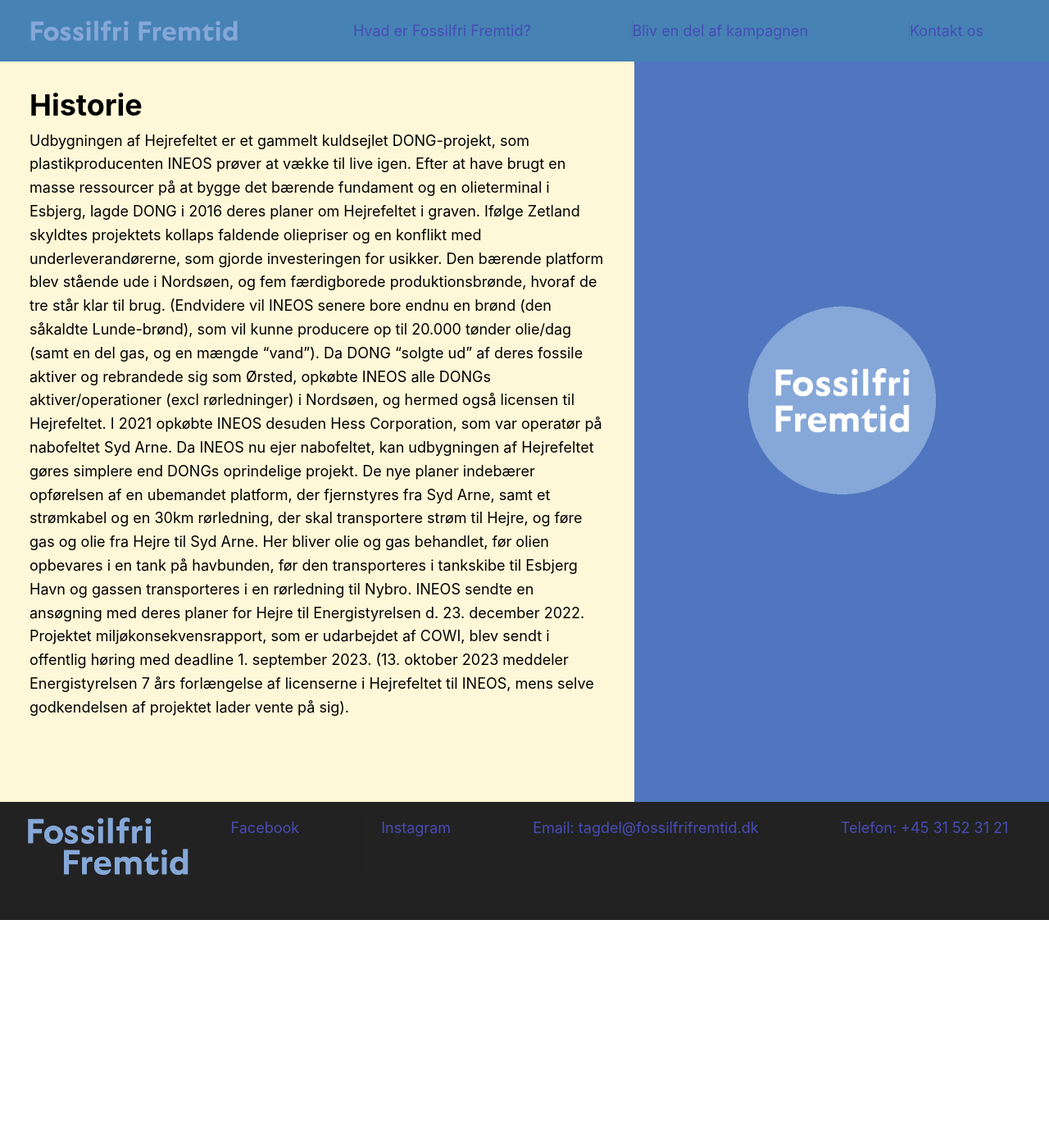
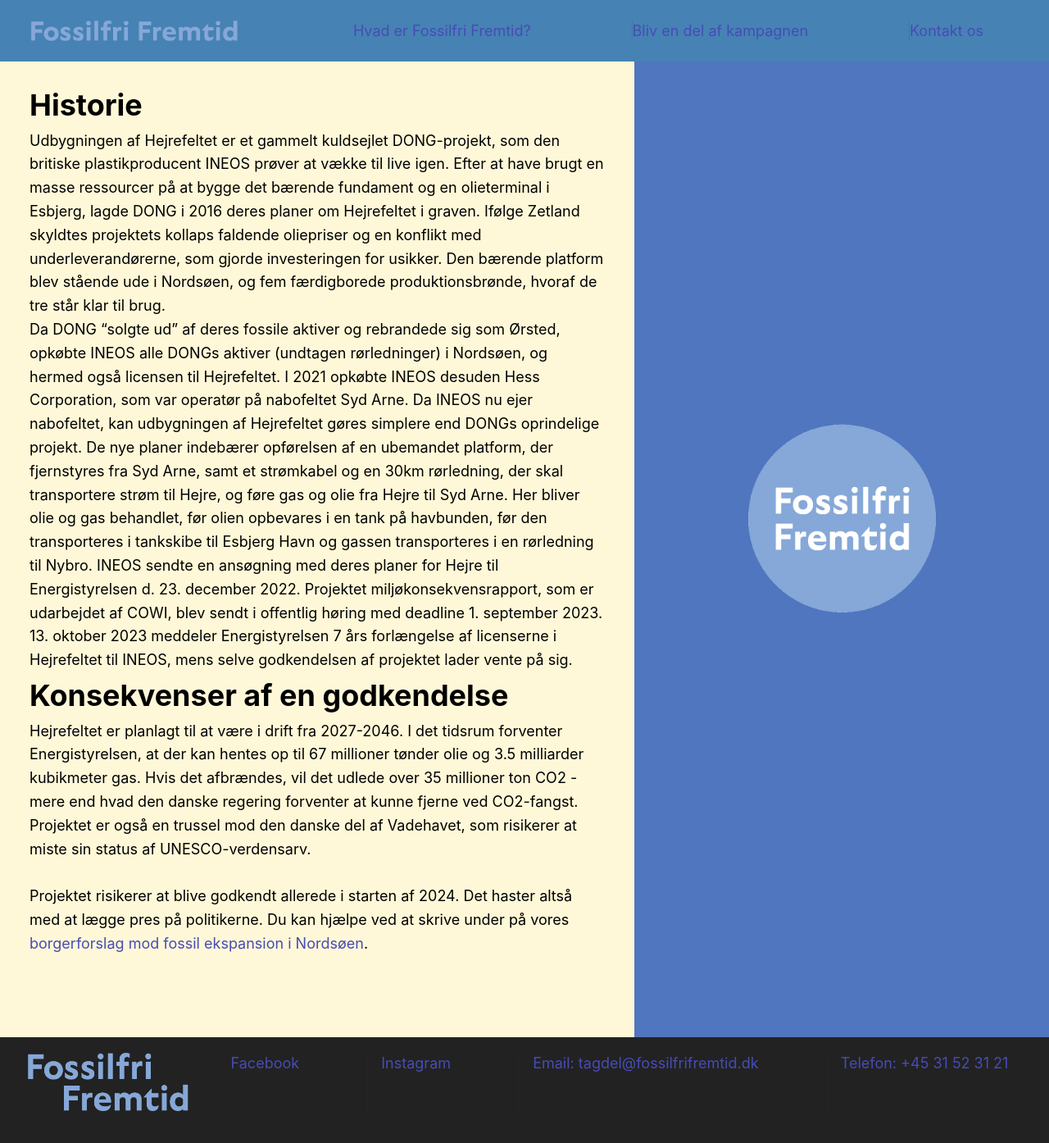
Before and after one commit to majaokholm/fossilfrifremtid, a Vue app in the folder src/: page /om-hejre in a window 1280 px wide. Shown: the top 1394 px of the page at 82% size. Before the commit the page ends 1122 px from the top, so only its background shows below. Built offline with nearby package versions, Linux system fonts and the light colour scheme.

Commit message:
text about Hejrefeltet; change image and background color on front page section

```diff
--- a/src/src/views/AboutFossilfriFremtidView.vue
+++ b/src/src/views/AboutFossilfriFremtidView.vue
@@ -67,7 +67,7 @@ p {
   display: inline-block; /* Ensure it behaves like a block-level element */
 }
 .container-bg {
-  background-color: #FFB48E;
+  background-color: #FFF8D8;
 }
 
 .image-container{
--- a/src/src/views/ActivityView.vue
+++ b/src/src/views/ActivityView.vue
@@ -76,7 +76,11 @@
 }
 
 .image-container{
-  background-image: url('@/assets/frontpage_image_min.jpg');
+  background-color: rgb(79, 118, 191);
+  background-image: url('@/assets/FossilfriFremtid_waves.jpg');
+  background-position: center;
+  background-size: contain;
+  background-repeat: no-repeat;
 }
 
 .read-more-button {
--- a/src/src/views/detailed/AboutHejreDetailed.vue
+++ b/src/src/views/detailed/AboutHejreDetailed.vue
@@ -6,11 +6,22 @@
   <div class="view-container container-bg">
     <div class="text-side-container" >
 <h1>Historie</h1>
-      <p>Udbygningen af Hejrefeltet er et gammelt kuldsejlet DONG-projekt, som plastikproducenten INEOS prøver at vække til live igen.
-Efter at have brugt en masse ressourcer på at bygge det bærende fundament og en olieterminal i Esbjerg, lagde DONG i 2016 deres planer om Hejrefeltet i graven. Ifølge Zetland skyldtes projektets kollaps faldende oliepriser og en konflikt med underleverandørerne, som gjorde investeringen for usikker. Den bærende platform blev stående ude i Nordsøen, og fem færdigborede produktionsbrønde, hvoraf de tre står klar til brug. (Endvidere vil INEOS senere bore endnu en brønd (den såkaldte Lunde-brønd), som vil kunne producere op til 20.000 tønder olie/dag (samt en del gas, og en mængde “vand”).
-Da DONG “solgte ud” af deres fossile aktiver og rebrandede sig som Ørsted, opkøbte INEOS alle DONGs aktiver/operationer (excl rørledninger) i Nordsøen, og hermed også licensen til Hejrefeltet. I 2021 opkøbte INEOS desuden Hess Corporation, som var operatør på nabofeltet Syd Arne.
-Da INEOS nu ejer nabofeltet, kan udbygningen af Hejrefeltet gøres simplere end DONGs oprindelige projekt. De nye planer indebærer opførelsen af en ubemandet platform, der fjernstyres fra Syd Arne, samt et strømkabel og en 30km rørledning, der skal transportere strøm til Hejre, og føre gas og olie fra Hejre til Syd Arne. Her bliver olie og gas behandlet, før olien opbevares i en tank på havbunden, før den transporteres i tankskibe til Esbjerg Havn og gassen transporteres i en rørledning til Nybro.
-INEOS sendte en ansøgning med deres planer for Hejre til Energistyrelsen d. 23. december 2022. Projektet miljøkonsekvensrapport, som er udarbejdet af COWI, blev sendt i offentlig høring med deadline 1. september 2023. (13. oktober 2023 meddeler Energistyrelsen 7 års forlængelse af licenserne i Hejrefeltet til INEOS, mens selve godkendelsen af projektet lader vente på sig).
+      <p>Udbygningen af Hejrefeltet er et gammelt kuldsejlet DONG-projekt, som den britiske plastikproducent INEOS prøver at vække til live igen.
+Efter at have brugt en masse ressourcer på at bygge det bærende fundament og en olieterminal i Esbjerg, lagde DONG i 2016 deres planer om Hejrefeltet i graven.
+Ifølge Zetland skyldtes projektets kollaps faldende oliepriser og en konflikt med underleverandørerne, som gjorde investeringen for usikker.
+Den bærende platform blev stående ude i Nordsøen, og fem færdigborede produktionsbrønde, hvoraf de tre står klar til brug.<br>
+Da DONG “solgte ud” af deres fossile aktiver og rebrandede sig som Ørsted, opkøbte INEOS alle DONGs aktiver (undtagen rørledninger) i Nordsøen, og hermed også licensen til Hejrefeltet.
+I 2021 opkøbte INEOS desuden Hess Corporation, som var operatør på nabofeltet Syd Arne. Da INEOS nu ejer nabofeltet, kan udbygningen af Hejrefeltet gøres simplere end DONGs oprindelige projekt.
+De nye planer indebærer opførelsen af en ubemandet platform, der fjernstyres fra Syd Arne, samt et strømkabel og en 30km rørledning, der skal transportere strøm til Hejre, og føre gas og olie fra Hejre til Syd Arne.
+Her bliver olie og gas behandlet, før olien opbevares i en tank på havbunden, før den transporteres i tankskibe til Esbjerg Havn og gassen transporteres i en rørledning til Nybro.
+INEOS sendte en ansøgning med deres planer for Hejre til Energistyrelsen d. 23. december 2022. Projektet miljøkonsekvensrapport, som er udarbejdet af COWI, blev sendt i offentlig høring med deadline 1. september 2023.
+13. oktober 2023 meddeler Energistyrelsen 7 års forlængelse af licenserne i Hejrefeltet til INEOS, mens selve godkendelsen af projektet lader vente på sig.
+</p>
+<h1>Konsekvenser af en godkendelse</h1>
+<p>Hejrefeltet er planlagt til at være i drift fra 2027-2046. I det tidsrum forventer Energistyrelsen, at der kan hentes op til 67 millioner tønder olie og 3.5 milliarder kubikmeter gas.
+ Hvis det afbrændes, vil det udlede over 35 millioner ton CO2 - mere end hvad den danske regering forventer at kunne fjerne ved CO2-fangst. Projektet er også en trussel mod den danske del af Vadehavet,
+ som risikerer at miste sin status af UNESCO-verdensarv.<br><br>
+  Projektet risikerer at blive godkendt allerede i starten af 2024. Det haster altså med at lægge pres på politikerne. Du kan hjælpe ved at skrive under på vores <a target="_blank" href="https://www.borgerforslag.dk/se-og-stoet-forslag/?Id=FT-15740">borgerforslag mod fossil ekspansion i Nordsøen</a>.
 </p>
     </div>
     <div class="image-container">
```
